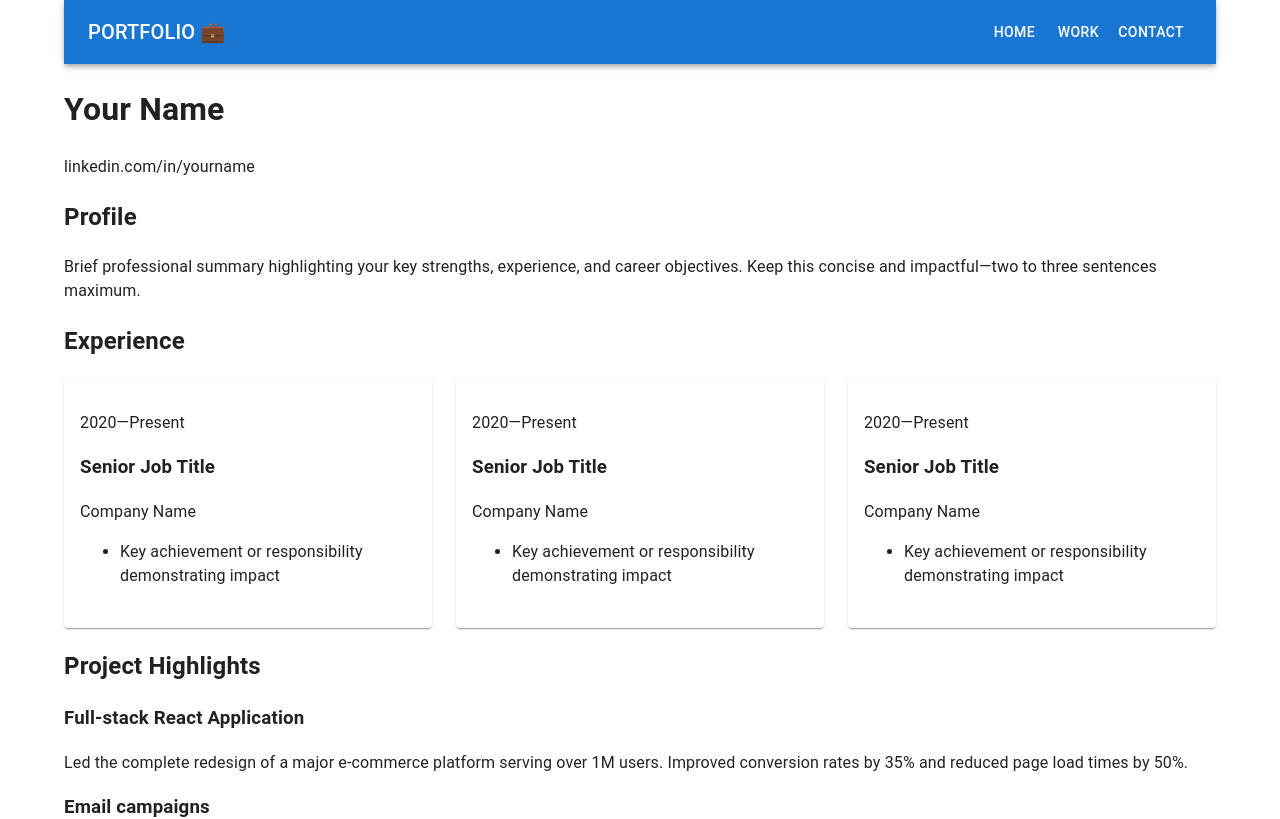
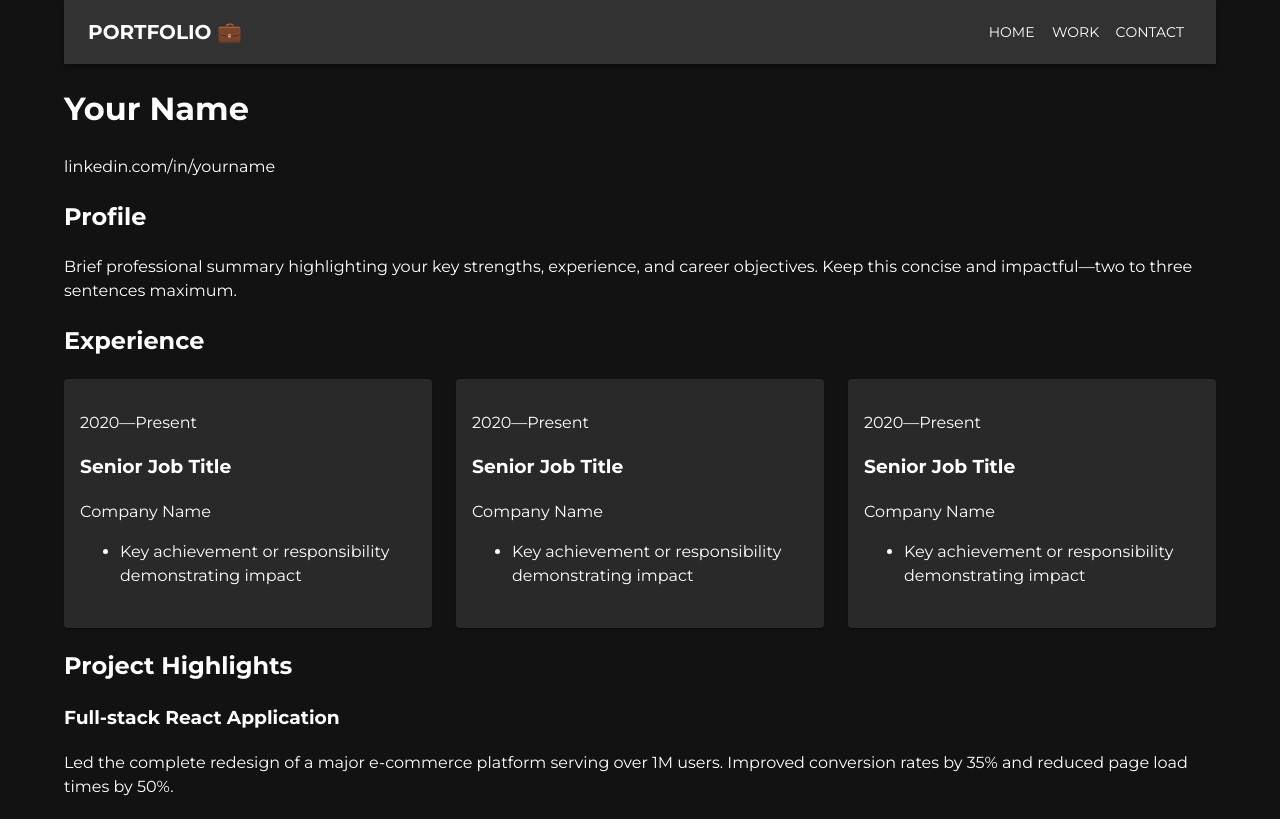
Before and after one commit to buttonbag/2026-portfolio, a React (Vite) app: page / in a window 1280 px wide. Shown: the top 819 px of the page. Built offline with nearby package versions, Linux system fonts and the light colour scheme.

Commit message:
add theme

```diff
--- a/src/App.tsx
+++ b/src/App.tsx
@@ -1,29 +1,34 @@
 import Header from "./components/Header"
 import CssBaseline from "@mui/material/CssBaseline"
+import { ThemeProvider } from "@mui/material/styles"
 import Container from "@mui/material/Container"
 import { Route, Routes } from "react-router"
 import Home from "./pages/Home"
 import Work from "./pages/Work"
 import Contact from "./pages/Contact"
 import WorkDetails from "./pages/WorkDetails"
+import theme from "./theme"
+
 
 function App() {
 
   return (
-    <CssBaseline>
+
+    <ThemeProvider theme={theme}>
+      <CssBaseline />
       <Container>
 
         <Header></Header>
 
         <Routes>
-          <Route index path="/" element={<Home/>}/>
-          <Route path="/work" element={<Work />}/>
-          <Route path="/work/:workId" element={<WorkDetails />}/>
-          <Route path="/contact" element={<Contact />}/>
+          <Route index path="/" element={<Home />} />
+          <Route path="/work" element={<Work />} />
+          <Route path="/work/:workId" element={<WorkDetails />} />
+          <Route path="/contact" element={<Contact />} />
         </Routes>
 
       </Container>
-    </CssBaseline>
+    </ThemeProvider>
   )
 }
 
--- /dev/null
+++ b/src/theme.ts
@@ -0,0 +1,47 @@
+// Install the font first: `npm install @fontsource/montserrat`
+// or include via a <link> to Google Fonts in your HTML.
+import "@fontsource/montserrat/700.css"; // bold
+import "@fontsource/montserrat/400.css"; // regular (optional)
+
+import { createTheme } from "@mui/material/styles";
+
+const theme = createTheme({
+  palette: {
+    mode: "dark",
+    background: {
+      default: "#121212",
+      paper: "#1e1e1e",
+    },
+    primary: {
+      main: "#90caf9",
+    },
+    text: {
+      primary: "#ffffff",
+      secondary: "#bdbdbd",
+    },
+  },
+  typography: {
+    fontFamily: '"Montserrat", "Helvetica", "Arial", sans-serif',
+    fontWeightBold: 700,
+    h1: { fontWeight: 700 },
+    h2: { fontWeight: 700 },
+    h3: { fontWeight: 700 },
+    h4: { fontWeight: 700 },
+    h5: { fontWeight: 700 },
+    h6: { fontWeight: 700 },
+  },
+  components: {
+    MuiCssBaseline: {
+      styleOverrides: `
+        @font-face {
+          font-family: 'Montserrat';
+          font-style: normal;
+          font-weight: 700;
+          font-display: swap;
+        }
+      `,
+    },
+  },
+});
+
+export default theme;
```
